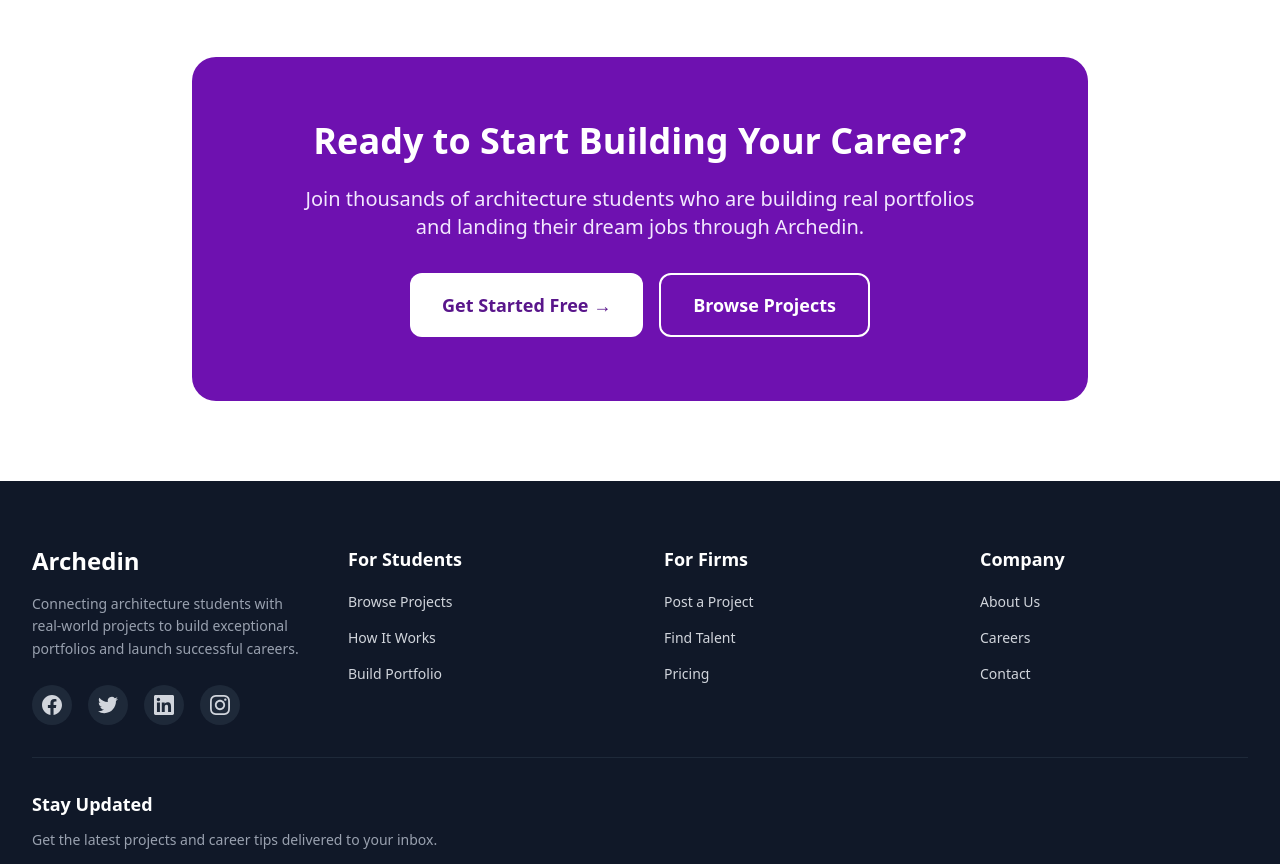
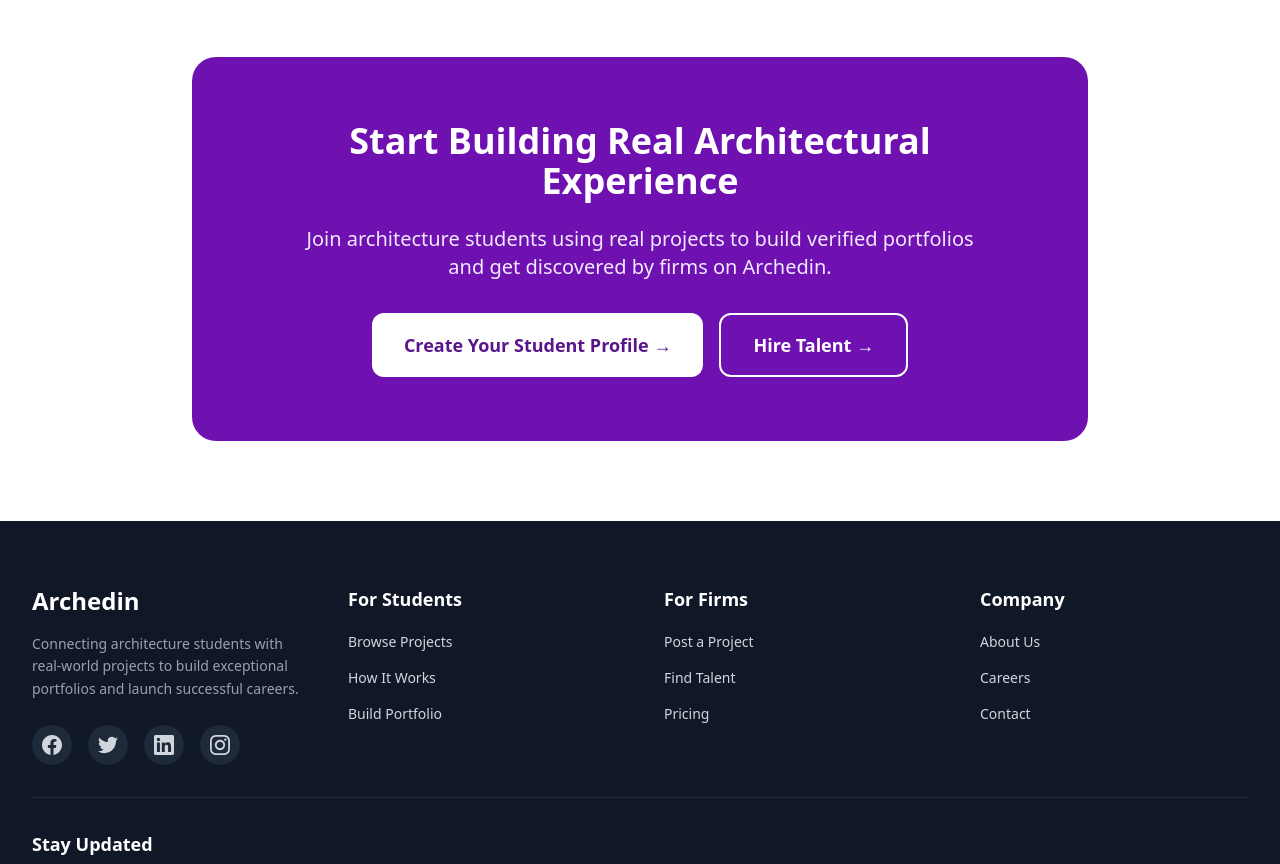
Before and after one commit to Accurate-codes/Architecture-Talent-Platform, a Next.js app: page /how-it-works in a window 1280 px wide. Shown: the part 2240-3104 px from the top of the page. Built offline with nearby package versions, Linux system fonts and the light colour scheme.

Commit message:
made a few edit on the CTA section

```diff
--- a/app/how-it-works/page.tsx
+++ b/app/how-it-works/page.tsx
@@ -250,18 +250,17 @@ const page = () => {
         <div className="max-w-4xl mx-auto text-center">
           <div className="bg-purple-800 backdrop-blur-lg rounded-3xl p-10 md:p-16">
             <h2 className="text-3xl md:text-4xl font-bold text-white mb-6">
-              Ready to Start Building Your Career?
+              Start Building Real Architectural Experience
             </h2>
             <p className="text-lg md:text-xl text-purple-100 mb-8 max-w-2xl mx-auto">
-              Join thousands of architecture students who are building real portfolios
-              and landing their dream jobs through Archedin.
+              Join architecture students using real projects to build verified portfolios and get discovered by firms on Archedin.
             </p>
             <div className="flex flex-col sm:flex-row gap-4 justify-center">
               <button className="px-8 py-4 bg-white text-purple-900 rounded-xl font-bold text-lg hover:bg-gray-100 transition-all hover:scale-105">
-                Get Started Free →
+                Create Your Student Profile →
               </button>
               <button className="px-8 py-4 border-2 border-white text-white rounded-xl font-bold text-lg hover:bg-white hover:text-purple-900 transition-all">
-                Browse Projects
+                Hire Talent →
               </button>
             </div>
           </div>
```
